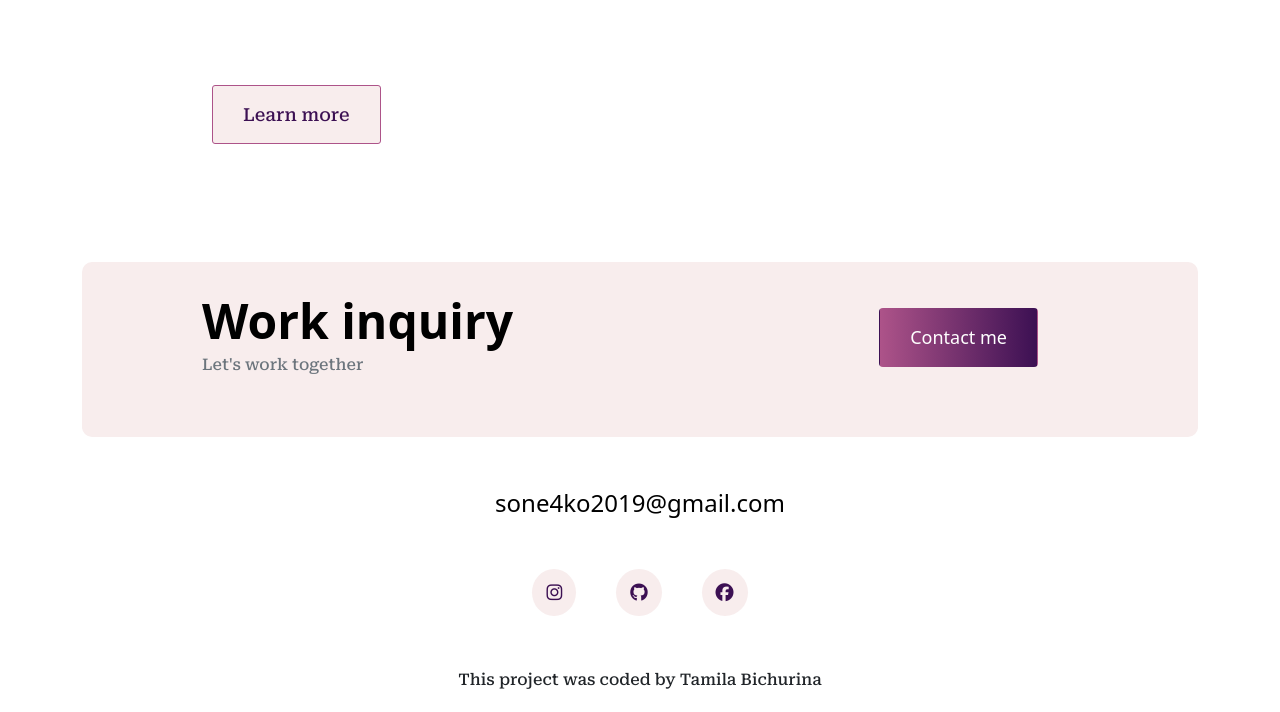
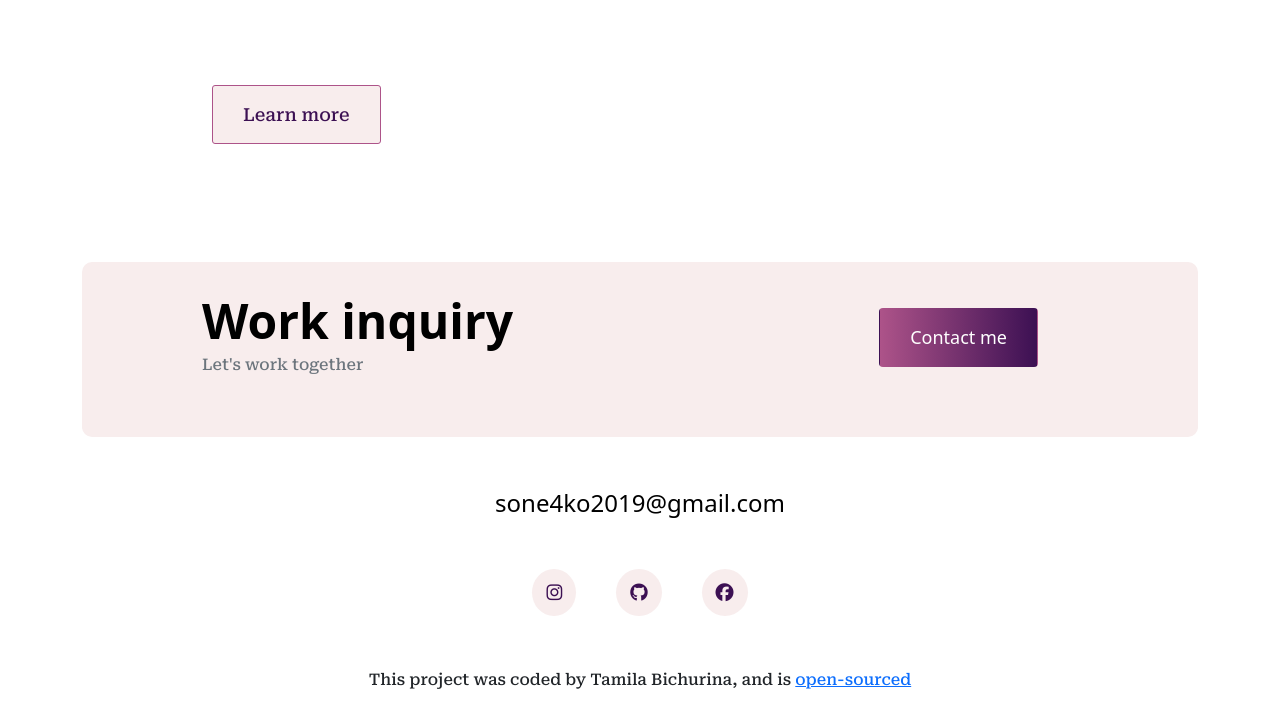
Before and after one commit to Tamilo4ka/Portfolio, a plain HTML site: page index.html in a window 1280 px wide. Shown: the part 2112-2824 px from the top of the page. Drawn offline with nearby package versions, Linux system fonts and the light colour scheme.

Commit message:
Added a link to Github repository of this project

```diff
--- a/index.html
+++ b/index.html
@@ -167,7 +167,10 @@
           </a>
         </div>
         <p class="text-center mt-5">
-          This project was coded by Tamila Bichurina
+          This project was coded by Tamila Bichurina, and is
+          <a href="https://github.com/Tamilo4ka/Portfolio" target="_blank"
+            >open-sourced</a
+          >
         </p>
       </footer>
     </div>
```
